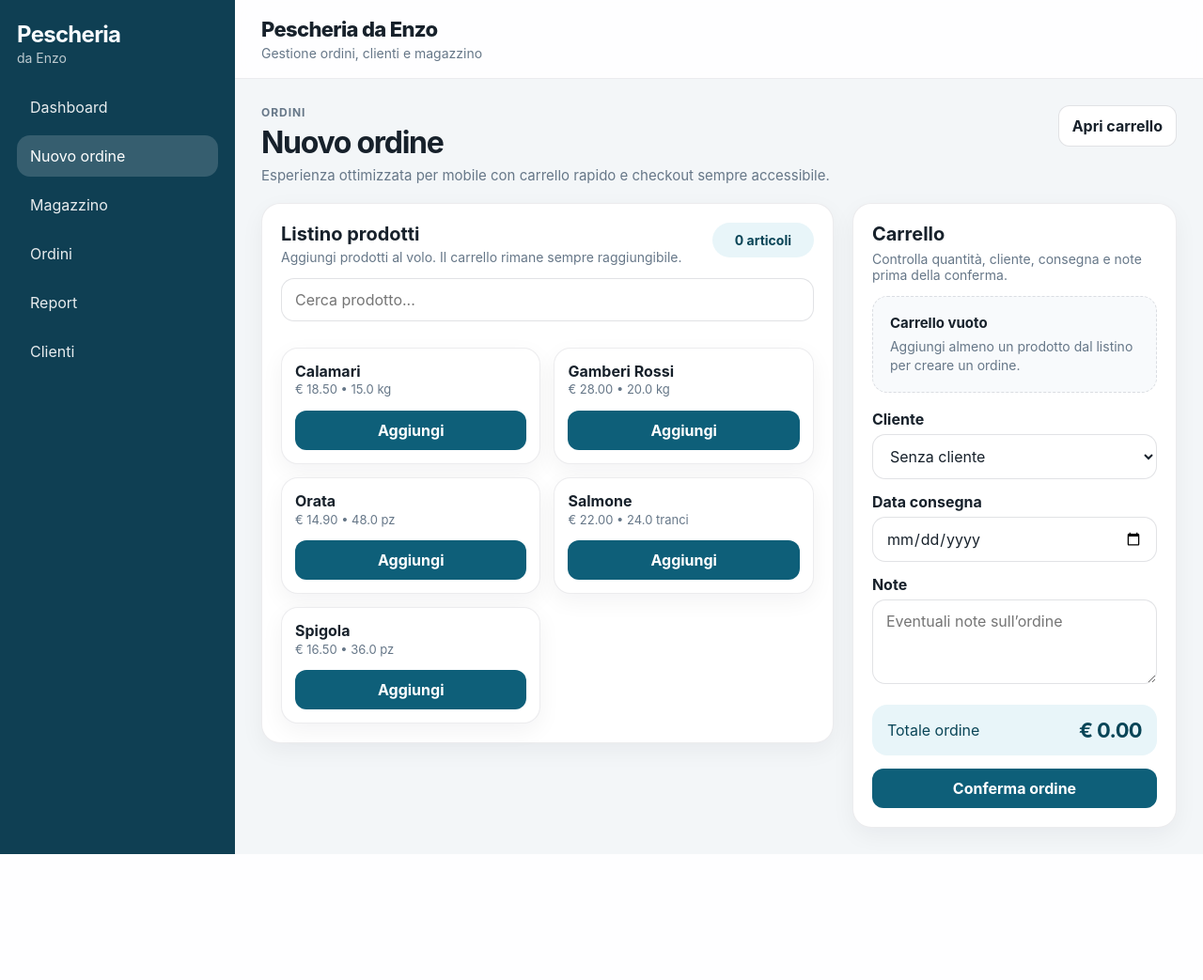
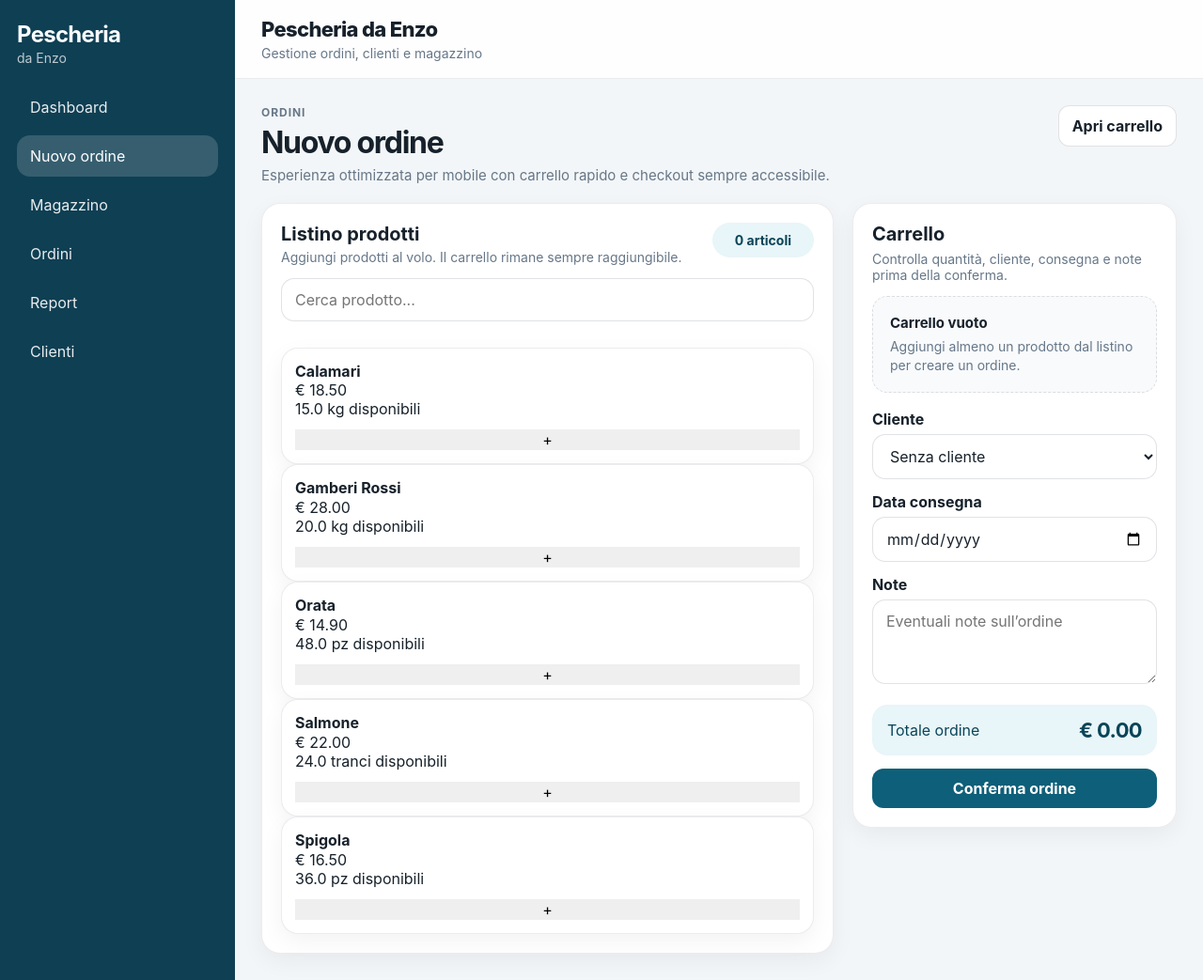
Before and after one commit to thedreamer-it/pescheria-da-enzo, a Flask app: page /nuovo-ordine in a window 1280 px wide. Shown: the whole page at 94% size. Before the commit the page ends 909 px from the top, so only its background shows below. Run offline with Flask 3, Linux system fonts and the light colour scheme; data comes from the database, SQL or seed files in the repository; data that the repository does not hold is empty.

Commit message:
Fix order API validation and nuovo ordine template/JS issues

```diff
--- a/app/routes.py
+++ b/app/routes.py
@@ -274,6 +274,7 @@ def api_crea_ordine():
     db.session.flush()
 
     totale = 0.0
+    righe_inserite = 0
 
     for item in items:
         prodotto_id = item.get("prodotto_id")
@@ -303,6 +304,11 @@ def api_crea_ordine():
                 modificato=False,
             )
         )
+        righe_inserite += 1
+
+    if righe_inserite == 0:
+        db.session.rollback()
+        return jsonify({"ok": False, "error": "Carrello vuoto o articoli non validi."}), 400
 
     ordine.totale = totale
     db.session.commit()
@@ -565,16 +571,28 @@ def api_ordina():
     db.session.flush()
 
     totale = 0.0
+    righe_inserite = 0
 
     for it in articoli:
-        prodotto = Prodotto.query.get(int(it["prodotto_id"]))
+        prodotto_id = it.get("prodotto_id")
+        if not prodotto_id:
+            continue
+
+        try:
+            prodotto = Prodotto.query.get(int(prodotto_id))
+        except (TypeError, ValueError):
+            continue
+
         if not prodotto:
             continue
 
         confezione = None
         confezione_id = it.get("confezione_id")
         if confezione_id:
-            confezione = Confezione.query.get(int(confezione_id))
+            try:
+                confezione = Confezione.query.get(int(confezione_id))
+            except (TypeError, ValueError):
+                confezione = None
 
         qty = float(it.get("qty", 0))
         if qty <= 0:
@@ -598,9 +616,14 @@ def api_ordina():
                 modificato=False,
             )
         )
+        righe_inserite += 1
 
         prodotto.giacenza = max(0, (prodotto.giacenza or 0) - qty_magazzino)
         prodotto.disponibile = prodotto.giacenza > 0
+
+    if righe_inserite == 0:
+        db.session.rollback()
+        return jsonify({"ok": False, "error": "Carrello vuoto o articoli non validi."}), 400
 
     ordine.totale = totale
     db.session.commit()
--- a/app/templates/nuovo_ordine.html
+++ b/app/templates/nuovo_ordine.html
@@ -25,7 +25,7 @@
       <input id="search" placeholder="Cerca prodotto..." class="search" />
     </div>
 
-    <div class="prod-grid prod-grid-mobile-first" id="prod-grid">
+    <div class="prod-list" id="prod-grid">
       {% for p in prodotti %}
       <div
         class="prod-card"
@@ -34,15 +34,13 @@
         data-giacenza="{{ p.giacenza|default(0, true) }}"
         data-unita="{{ p.unita_misura or 'kg' }}"
       >
-        <div>
+        <div class="prod-row-info">
           <div class="prod-title">{{ p.nome }}</div>
-          <div class="prod-sub">
-            € {{ '%.2f'|format(p.prezzo_pubblico|default(0, true)) }}
-            • {{ p.giacenza|default(0, true) }} {{ p.unita_misura or 'kg' }}
-          </div>
+          <div class="prod-row-price">€ {{ '%.2f'|format(p.prezzo_pubblico|default(0, true)) }}</div>
+          <div class="prod-row-sub">{{ p.giacenza|default(0, true) }} {{ p.unita_misura or 'kg' }} disponibili</div>
         </div>
 
-        <button type="button" class="btn-add">Aggiungi</button>
+        <button type="button" class="btn-add-round" aria-label="Aggiungi {{ p.nome }}">+</button>
       </div>
       {% endfor %}
     </div>
@@ -349,7 +347,7 @@ cartViews.forEach(view => {
   });
 });
 
-document.querySelectorAll('.btn-add').forEach(btn => {
+    document.querySelectorAll('.btn-add-round').forEach(btn => {
       btn.addEventListener('click', e => {
         const card = e.target.closest('.prod-card');
         const id = parseInt(card.dataset.id, 10);
@@ -375,6 +373,10 @@ document.querySelectorAll('.btn-add').forEach(btn => {
 
         renderCart();
 
+        btn.classList.remove('is-added');
+        void btn.offsetWidth;
+        btn.classList.add('is-added');
+
         if (window.innerWidth <= 900) {
           setTimeout(() => {
             mobileCartBar.scrollIntoView({ behavior: 'smooth', block: 'nearest' });
@@ -382,6 +384,7 @@ document.querySelectorAll('.btn-add').forEach(btn => {
         }
       });
     });
+
 
 document.getElementById('search').addEventListener('input', function () {
   const q = this.value.toLowerCase();
```
Lines whose indentation alone changed are shown as unchanged.
